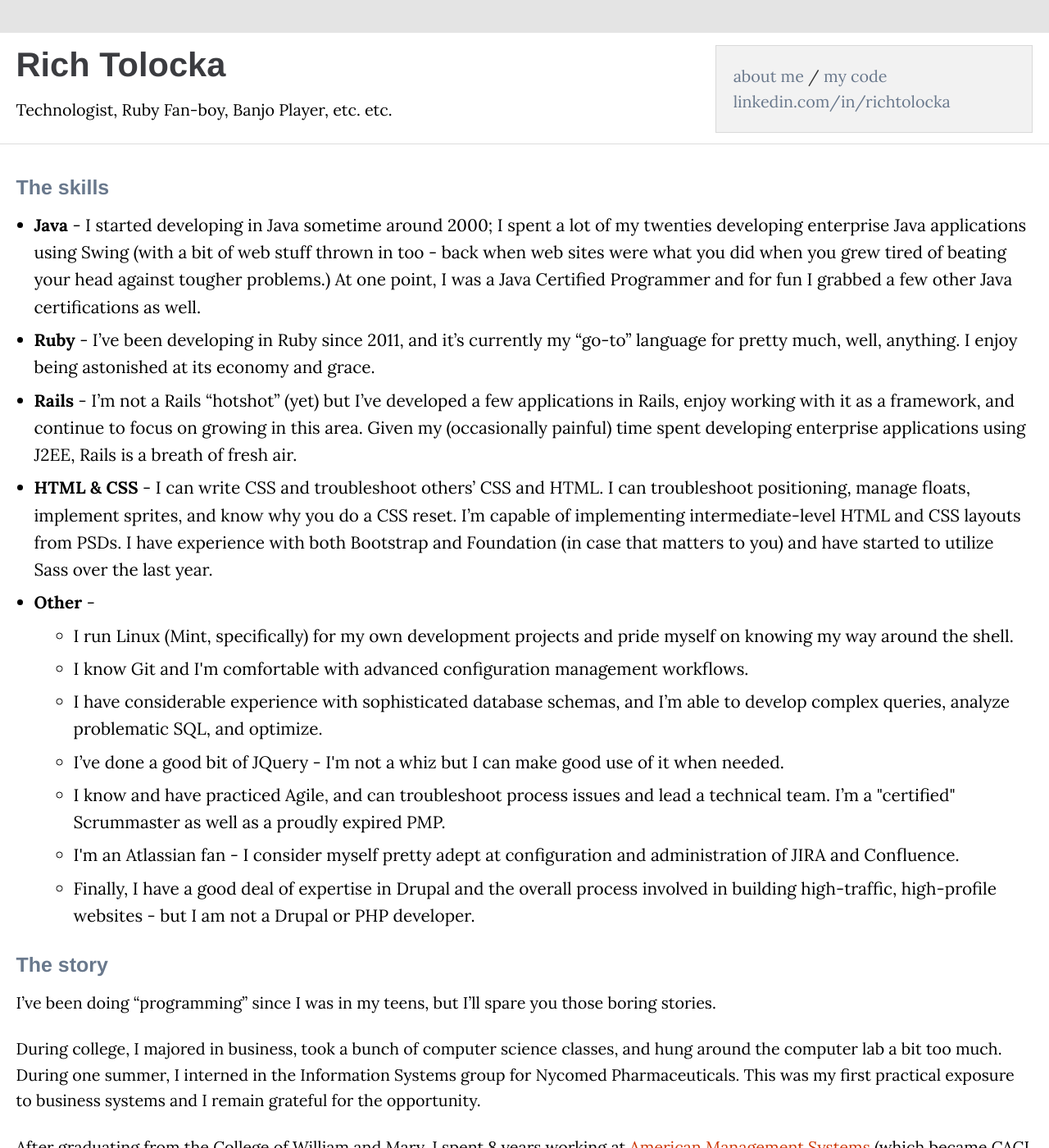
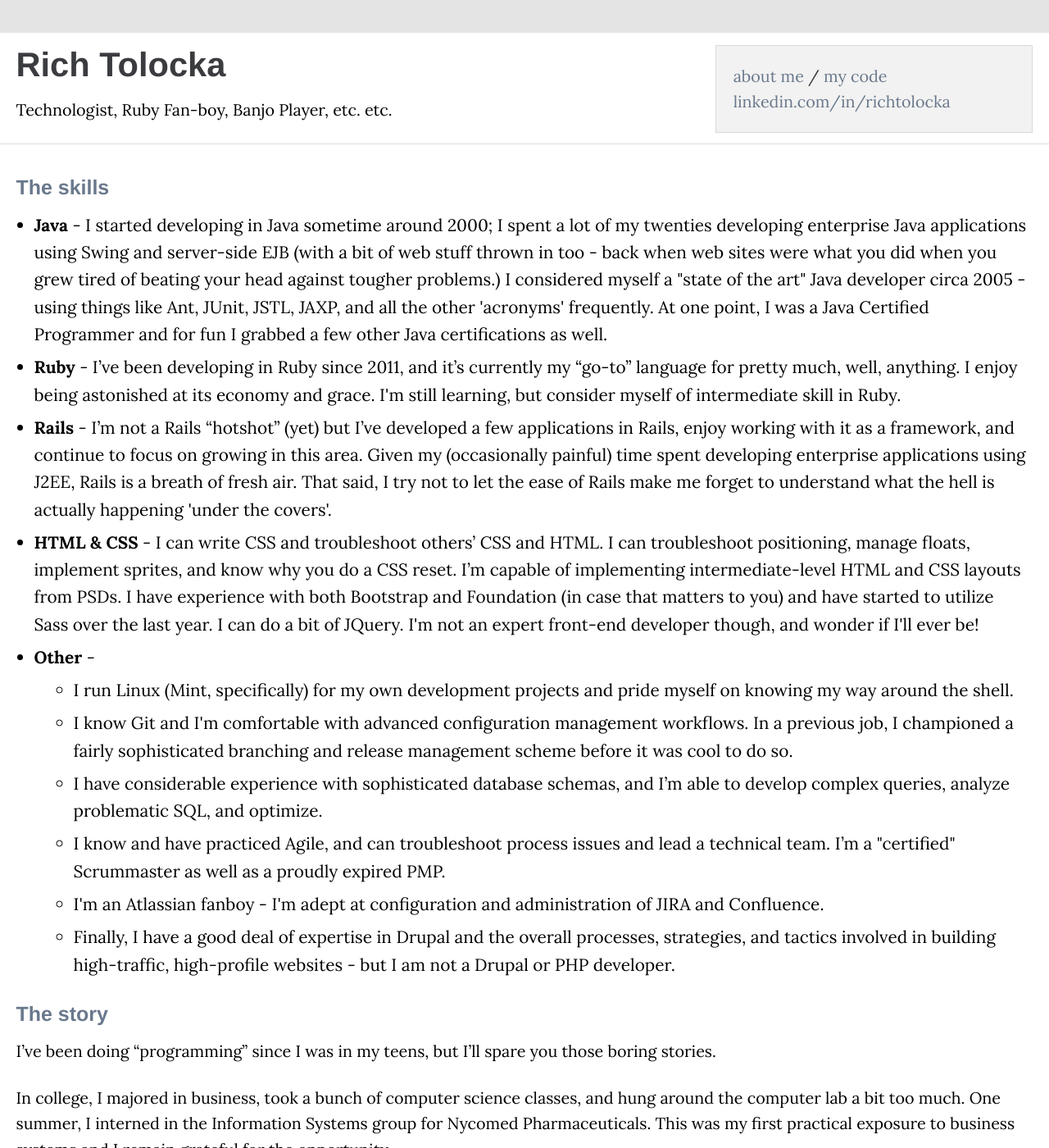
Before and after one commit to rtolocka/rtolocka.github.io, a Jekyll site: the page built from about.html, in a window 1280 px wide and 1400 px high. Shown: the whole window at 82% size. Built offline with Jekyll 4.4.1, drawn with Linux system fonts in a browser that asks for light colours; Markdown is read by kramdown in place of the engine named in the settings; some of the changed text lies outside the part shown.

Commit message:
Updated bio details.

```diff
--- a/about.html
+++ b/about.html
@@ -5,20 +5,19 @@ title: About
 <div class="large-12 columns">
 <h4>The skills</h4>
 <ul>
-	<li><strong>Java</strong> - I started developing in Java sometime around 2000; I spent a lot of my twenties developing enterprise Java applications using Swing (with a bit of web stuff thrown in too - back when web sites were what you did when you grew tired of beating your head against tougher problems.) At one point, I was a Java Certified Programmer and for fun I grabbed a few other Java certifications as well.
-	<li><strong>Ruby</strong> - I’ve been developing in Ruby since 2011, and it’s currently my “go-to” language for pretty much, well, anything. I enjoy being astonished at its economy and grace.</li>
-	<li><strong>Rails</strong> - I’m not a Rails “hotshot” (yet) but I’ve developed a few applications in Rails, enjoy working with it as a framework, and continue to focus on growing in this area. Given my (occasionally painful) time spent developing enterprise applications using J2EE, Rails is a breath of fresh air.</li>
-	<li><strong>HTML & CSS</strong> - I can write CSS and troubleshoot others’ CSS and HTML. I can troubleshoot positioning, manage floats, implement sprites, and know why you do a CSS reset. I’m capable of implementing intermediate-level HTML and CSS layouts from PSDs. I have experience with both Bootstrap and Foundation (in case that matters to you) and have started to utilize Sass over the last year.
+	<li><strong>Java</strong> - I started developing in Java sometime around 2000; I spent a lot of my twenties developing enterprise Java applications using Swing and server-side EJB (with a bit of web stuff thrown in too - back when web sites were what you did when you grew tired of beating your head against tougher problems.) I considered myself a "state of the art" Java developer circa 2005 - using things like Ant, JUnit, JSTL, JAXP, and all the other 'acronyms' frequently. At one point, I was a Java Certified Programmer and for fun I grabbed a few other Java certifications as well.
+	<li><strong>Ruby</strong> - I’ve been developing in Ruby since 2011, and it’s currently my “go-to” language for pretty much, well, anything. I enjoy being astonished at its economy and grace. I'm still learning, but consider myself of intermediate skill in Ruby.</li>
+	<li><strong>Rails</strong> - I’m not a Rails “hotshot” (yet) but I’ve developed a few applications in Rails, enjoy working with it as a framework, and continue to focus on growing in this area. Given my (occasionally painful) time spent developing enterprise applications using J2EE, Rails is a breath of fresh air. That said, I try not to let the ease of Rails make me forget to understand what the hell is actually happening 'under the covers'.</li>
+	<li><strong>HTML & CSS</strong> - I can write CSS and troubleshoot others’ CSS and HTML. I can troubleshoot positioning, manage floats, implement sprites, and know why you do a CSS reset. I’m capable of implementing intermediate-level HTML and CSS layouts from PSDs. I have experience with both Bootstrap and Foundation (in case that matters to you) and have started to utilize Sass over the last year. I can do a bit of JQuery. I'm not an expert front-end developer though, and wonder if I'll ever be!
 	</li>
 	<li><strong>Other</strong> -
     <ul>
       <li>I run Linux (Mint, specifically) for my own development projects and pride myself on knowing my way around the shell.</li>
-      <li>I know Git and I'm comfortable with advanced configuration management workflows.</li>
+      <li>I know Git and I'm comfortable with advanced configuration management workflows. In a previous job, I championed a fairly sophisticated branching and release management scheme before it was cool to do so.</li>
       <li>I have considerable experience with sophisticated database schemas, and I’m able to develop complex queries, analyze problematic SQL, and optimize.</li>
-      <li>I’ve done a good bit of JQuery - I'm not a whiz but I can make good use of it when needed.
       <li>I know and have practiced Agile, and can troubleshoot process issues and lead a technical team. I’m a "certified" Scrummaster as well as a proudly expired PMP.</li>
-      <li>I'm an Atlassian fan - I consider myself pretty adept at configuration and administration of JIRA and Confluence.
-      <li>Finally, I have a good deal of expertise in Drupal and the overall process involved in building high-traffic, high-profile websites - but I am not a Drupal or PHP developer.</li>
+      <li>I'm an Atlassian fanboy - I'm adept at configuration and administration of JIRA and Confluence.
+      <li>Finally, I have a good deal of expertise in Drupal and the overall processes, strategies, and tactics involved in building high-traffic, high-profile websites - but I am not a Drupal or PHP developer.</li>
     </ul>
 </ul>
 
@@ -26,12 +25,12 @@ title: About
 <p>
 I’ve been doing “programming” since I was in my teens, but I’ll spare you those boring stories.
 </p><p>
-During college, I majored in business, took a bunch of computer science classes, and hung around the computer lab a bit too much. During one summer, I interned in the Information Systems group for Nycomed Pharmaceuticals. This was my first practical exposure to business systems and I remain grateful for the opportunity.
+In college, I majored in business, took a bunch of computer science classes, and hung around the computer lab a bit too much. One summer, I interned in the Information Systems group for Nycomed Pharmaceuticals. This was my first practical exposure to business systems and I remain grateful for the opportunity.
 </p><p>
 After graduating from the College of William and Mary, I spent 8 years working at <a href="http://en.wikipedia.org/wiki/American_Management_Systems" target="_blank">American Management Systems</a> (which became CACI following the dissolution of the former) in a variety of capacities - acting as everything from a technical writer to analyst to build/configuration manager to lead developer. Eventually I became something like a combination project manager and technical lead. There we re-built Powerbuilder applications and other legacy systems using J2EE. Application servers like WebLogic and JBoss (hell yeah!!) crawled out of the evolutionary muck, crashed frequently, and we cried and/or drank beer. We experienced <a href="http://en.wikipedia.org/wiki/Fallacies_of_Distributed_Computing" target="_blank">this</a> first hand; caches were built and refined; we read “Design Patterns” and refactored; a good time was had by most.
 </p><p>
-In 2006 I joined Phase2 Technology. Similar to AMS, I’ve done many things along the way - testing, business analysis, client management, and development - and hopefully I’ve done them well.</p>
+In 2006 I joined Phase2 Technology. Similar to AMS, I’ve done many things along the way - testing, business analysis, consulting, client services, and development - and hopefully I’ve done them well.</p>
 <p>
-Moving forward, my goal is to continue to explore technology while helping clients realize their business goals. <a href="/resume.html">Go here</a> to view my resume.
+Going forward, my goal is to continue to explore technology while helping clients realize their business goals. <a href="/resume.html">Go here</a> to view my resume.
 <br>
 </div>
```
